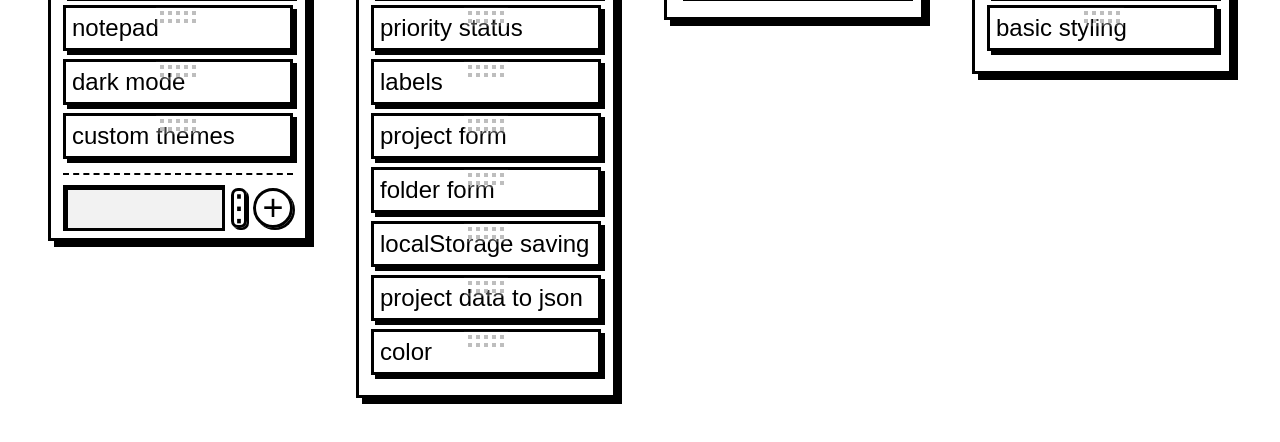
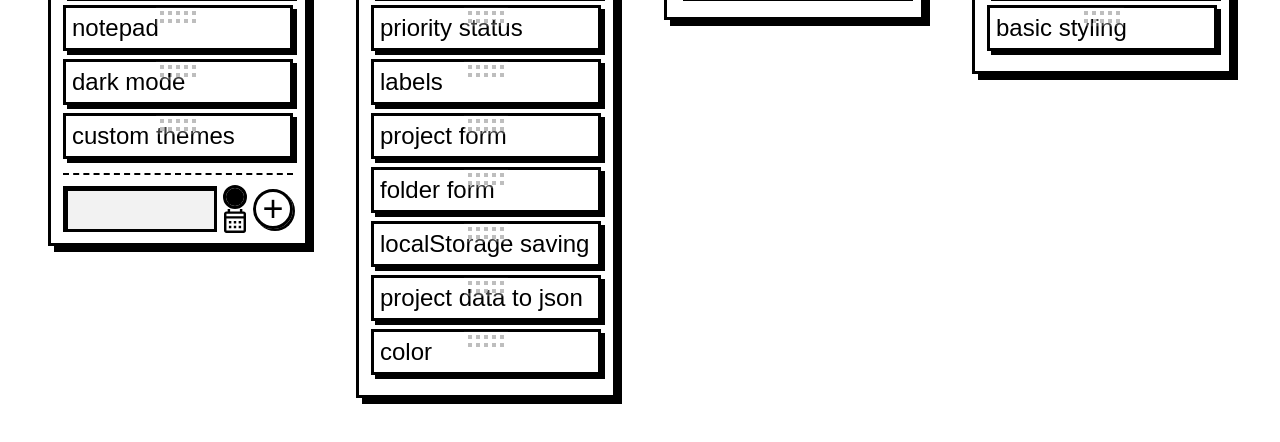
Before and after one commit to scojr/todo-list, a website built with webpack: page src/template.html in a window 1280 px wide. Both pictures are taken after a click on the button 278 px from the left and 142 px from the top of the page. Shown: the part 236-678 px from the top of the page. Built offline with nearby package versions, Linux system fonts and the light colour scheme.

Commit message:
Add color and date input to todo form

```diff
--- a/src/display.js
+++ b/src/display.js
@@ -1,7 +1,6 @@
 import { getProjects, getProjectFromName, getActiveProject } from "./logic";
 import { getCurrentDate } from "./date.js";
 import chevron from "./icons/chevron-down.svg";
-import drag from "./icons/drag.svg";
 import dragHorizontal from "./icons/drag-horizontal.svg";
 
 const dom = (function () {
@@ -105,10 +104,15 @@ function displayTodosOf(folderTodos, domElement) {
   const todoFooter = dom.make("div");
   const cardFooterInput = dom.make("input");
   cardFooterInput.type = "text";
+  const footerSettings = dom.make("div");
+  footerSettings.classList.add("settings");
+  const colorSetting = dom.make("input");
+  colorSetting.type = "color";
+  const dateSetting = dom.make("input")
+  dateSetting.type = "date";
+  footerSettings.append(colorSetting, dateSetting)
   const cardFooterAddButton = dom.make("button", "+");
-  const cardFooterSettingsButton = dom.make("button", "⋮");
   cardFooterAddButton.classList.add("todo-add-button");
-  cardFooterSettingsButton.classList.add("todo-add-button", "settings");
   cardFooterAddButton.addEventListener("click", (e) => {
     if (cardFooterInput.value) {
       folderTodos.newTodo(cardFooterInput.value);
@@ -117,7 +121,7 @@ function displayTodosOf(folderTodos, domElement) {
   });
   todoFooter.classList.add("todo-footer");
   todoFooter.style.setProperty("order", "9999");
-  todoFooter.append(cardFooterInput, cardFooterSettingsButton, cardFooterAddButton);
+  todoFooter.append(cardFooterInput, footerSettings, cardFooterAddButton);
   domElement.appendChild(todoFooter);
 }
 
--- a/src/style.css
+++ b/src/style.css
@@ -279,11 +279,10 @@ button {
 
 .todo-footer {
   margin-top: 6px;
-  margin-bottom: -5px;
+  margin-bottom: -2px;
   border-top: 2px dashed black;
   padding-top: 10px;
   display: flex;
-  justify-content: space-between;
   align-items: center;
 }
 
@@ -313,10 +312,12 @@ button {
   background-color: rgba(0, 0, 0, 0.1);
 }
 
-.todo-footer>.settings {
-  width: 16px;
-  border-radius: 7px;
+.todo-footer .settings {
   margin-left: 6px;
+  display: flex;
+  flex-direction: column;
+  justify-content: center;
+  align-items: center;
 }
 
 .todo-footer>input {
@@ -330,6 +331,41 @@ button {
 
 .footer-toggle>.todo-footer {
   display: none;
+}
+
+input[type="color"] {
+  height: 24px;
+  width: 24px;
+  border-radius: 100%;
+  border: 3px solid black;
+}
+
+input[type="color"]::-webkit-color-swatch-wrapper {
+  padding: 0;
+}
+
+input[type="color"]::-webkit-color-swatch {
+  border: none;
+}
+
+input[type="date"]::-webkit-datetime-edit {
+  display: none;
+}
+
+input[type="date"]::-webkit-calendar-picker-indicator {
+  background: url(./icons/calendar.svg) center no-repeat;
+}
+
+input[type="color"]::-webkit-color-swatch:hover,
+input[type="date"]::-webkit-calendar-picker-indicator:hover {
+  cursor: pointer;
+}
+
+.modal-container {
+
+  background-color: white;
+  border: 3px solid black;
+  box-shadow: black 4px 4px 0px 0px;
 }
 
 .being-dragged {
```
Also changed, not shown: src/template.html (+1 -0 lines), src/icons/calendar.svg (added).
